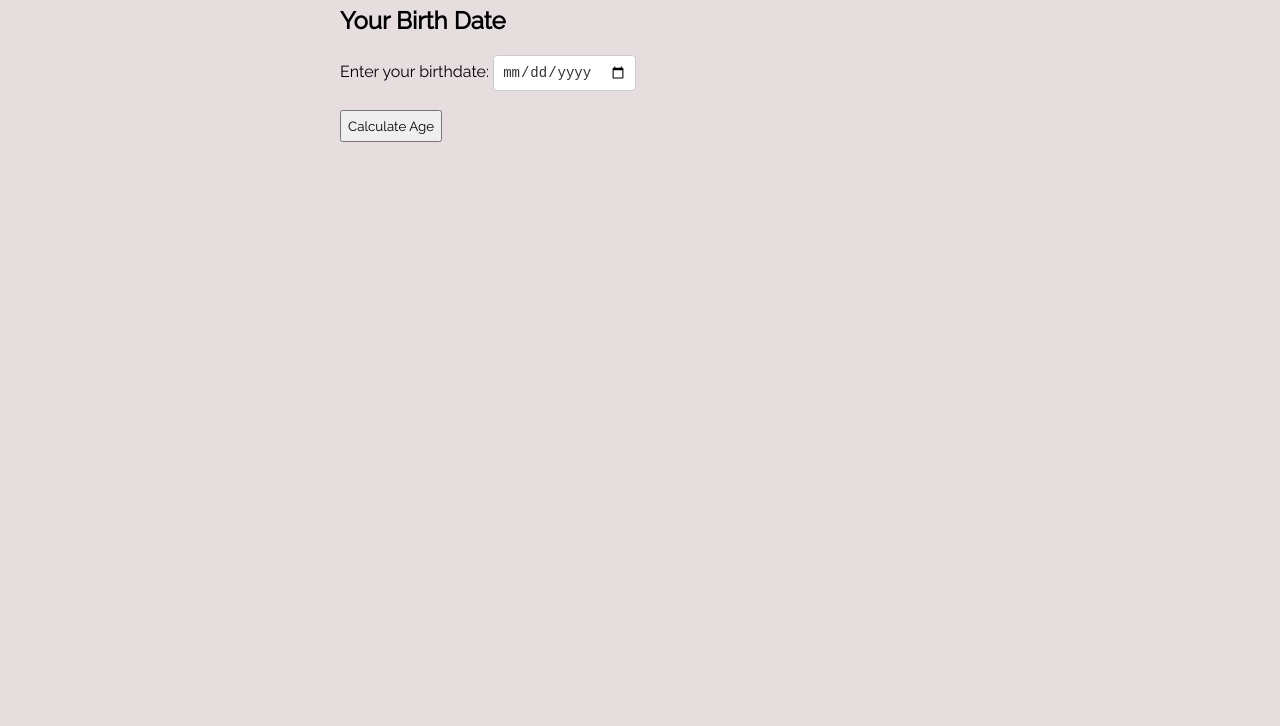
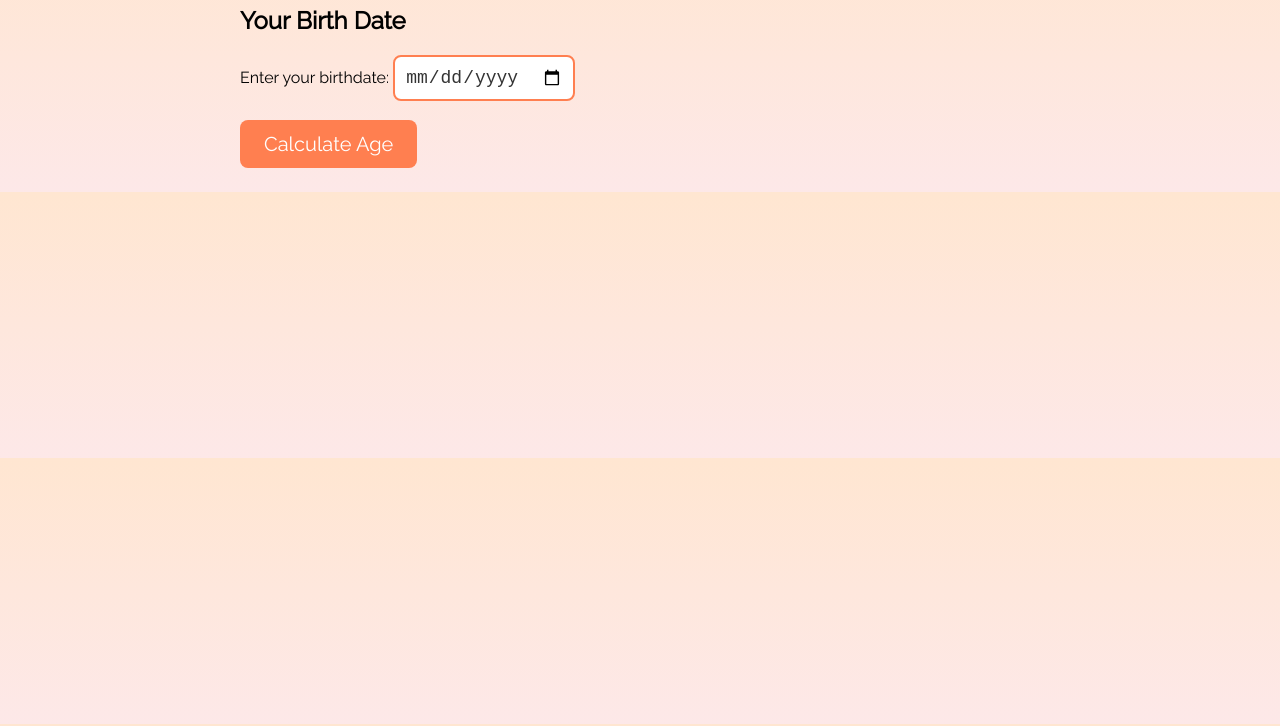
Before and after one commit to boldMari/AgeCounter, a plain HTML site: page index.html in a window 1280 px wide. Shown: the part 74-800 px from the top of the page. Drawn offline with Linux system fonts and the light colour scheme; a web font is replaced by a local one.

Commit message:
editing css

```diff
--- a/age-counter.css
+++ b/age-counter.css
@@ -2,44 +2,58 @@ body {
 	display: flex;
 	flex-direction: column;
 	font-weight: normal;
-	max-width: 600px;
+	max-width: 800px;
 	margin: 0 auto;
-	padding: 0 20px;
+	padding: 0 40px;
 	text-decoration: none;
-	background: #e6ddde;
+	background: linear-gradient(to bottom, #ffe6d1, #fde8e8);
 	font-family: 'Raleway', sans-serif;
   }
 
   button {
 	font-family: 'Raleway', sans-serif;
-	padding: 6px;
-    margin-bottom: 18px;
+	padding: 12px 24px;
+	margin-bottom: 24px;
+	border: none;
+	border-radius: 8px;
+	background-color: #ff7f50;
+	color: #fff;
+	font-size: 20px;
+	cursor: pointer;
+	transition: background-color 0.3s ease;
+  }
+
+  button:hover {
+	background-color: #ff6347;
   }
 
   input[type="date"] {
-  /* Add your desired styles here */
-  padding: 8px;
-  border: 1px solid #ccc;
-  border-radius: 4px;
-  font-size: 14px;
+	padding: 10px;
+	border: 2px solid #ff7f50;
+	border-radius: 8px;
+	font-size: 18px;
 	color: #333;
+	transition: background-color 0.3s ease;
   }
 
-/* Example: Change the background color on hover */
   input[type="date"]:hover {
 	background-color: #f5f5f5;
   }
 
-/* Example: Change the border color when focused */
   input[type="date"]:focus {
-  border-color: #007bff;
+	border-color: #ff6347;
 	outline: none;
   }
 
   #ageResult {
 	display: none;
+	margin-top: 24px;
+	margin-bottom: 24px;
+	font-size: 24px;
+	color: #ff6347;
   }
 
   .milestones-ranges {
 	display: none;
+	margin-bottom: 44px;
 }
```
Lines whose indentation alone changed are shown as unchanged.
